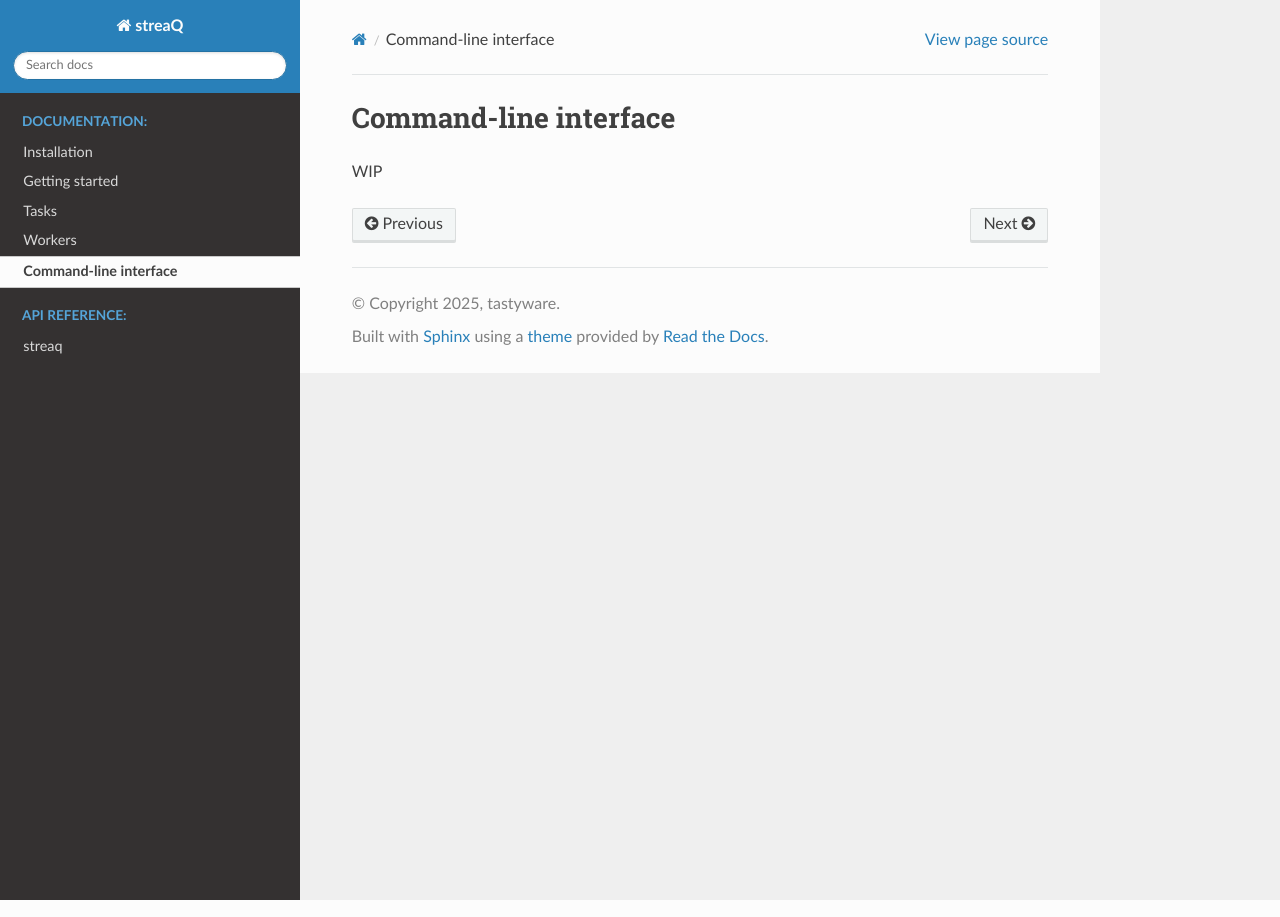
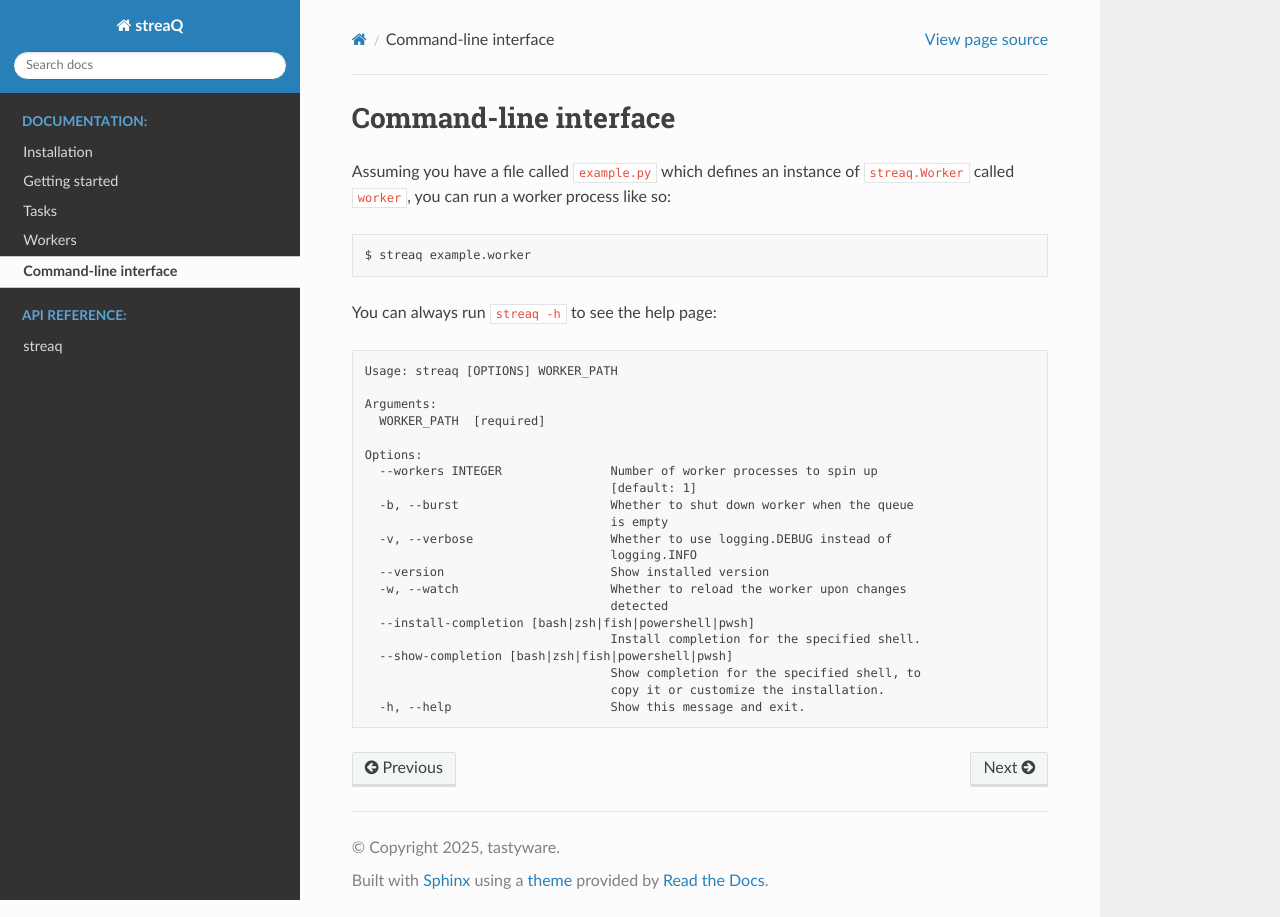
Before and after one commit to tastyware/streaq, a Sphinx documentation site: the page built from docs/cli.rst, in a window 1280 px wide. Built offline with Sphinx 7.4.7 and the Read the Docs theme 3.1.0, drawn with Linux system fonts in a browser that asks for light colours.

Commit message:
CLI docs, add watchfiles

```diff
--- a/docs/cli.rst
+++ b/docs/cli.rst
@@ -1,4 +1,34 @@
 Command-line interface
 ======================
 
-WIP
+Assuming you have a file called ``example.py`` which defines an instance of ``streaq.Worker`` called ``worker``, you can run a worker process like so:
+
+.. code-block::
+
+   $ streaq example.worker
+
+You can always run ``streaq -h`` to see the help page:
+
+.. code-block:: text
+
+   Usage: streaq [OPTIONS] WORKER_PATH
+
+   Arguments:
+     WORKER_PATH  [required]
+
+   Options:
+     --workers INTEGER               Number of worker processes to spin up
+                                     [default: 1]
+     -b, --burst                     Whether to shut down worker when the queue
+                                     is empty
+     -v, --verbose                   Whether to use logging.DEBUG instead of
+                                     logging.INFO
+     --version                       Show installed version
+     -w, --watch                     Whether to reload the worker upon changes
+                                     detected
+     --install-completion [bash|zsh|fish|powershell|pwsh]
+                                     Install completion for the specified shell.
+     --show-completion [bash|zsh|fish|powershell|pwsh]
+                                     Show completion for the specified shell, to
+                                     copy it or customize the installation.
+     -h, --help                      Show this message and exit.
--- a/pyproject.toml
+++ b/pyproject.toml
@@ -18,6 +18,7 @@
     "crontab>=1.0.1",
     "redis[hiredis]>=5.2.1",
     "typer-slim>=0.15.1",
+    "watchfiles>=1.0.4",
 ]
 dynamic = ["version"]
 
```
Also changed, not shown: 2 other files.
